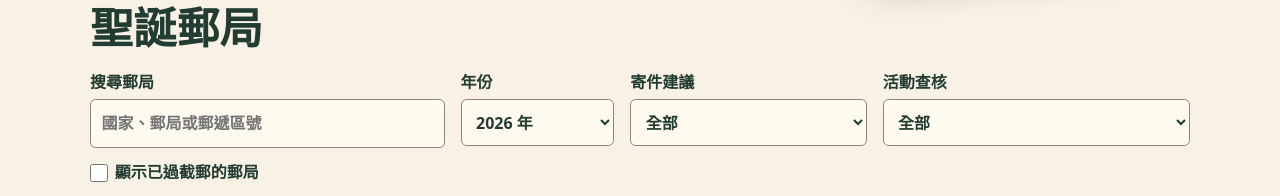
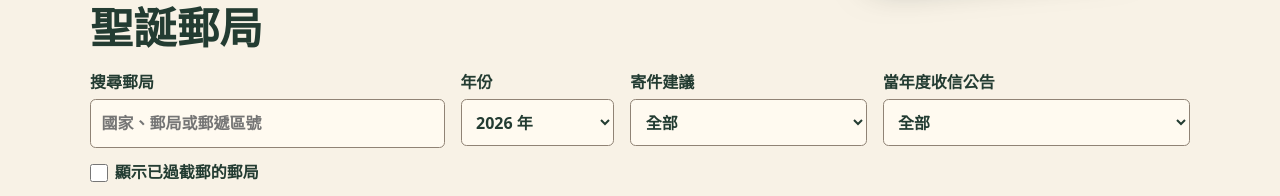
Before and after one commit to zhuya-tw/santas-postal-journey, a plain HTML site: page site/index.html in a window 1280 px wide. Shown: the part 321-517 px from the top of the page. Drawn offline with Linux system fonts and the light colour scheme.

Commit message:
Clarify the seasonal mail announcement filter

```diff
--- a/site/index.html
+++ b/site/index.html
@@ -32,7 +32,7 @@
 <label>搜尋郵局<input id="search" type="search" placeholder="國家、郵局或郵遞區號"></label>
 <label>年份<select id="year"></select></label>
 <label>寄件建議<select id="shipping"><option value="">全部</option><option value="recommended">適合從台灣寄</option><option value="check">先確認寄件條件</option><option value="restricted">有限制或建議暫緩</option></select></label>
-<label>活動查核<select id="activity"><option value="">全部</option><option value="announced">有當年度活動公告</option><option value="address">有地址或一般規則，年度未確認</option><option value="pending">活動或現行地址待確認</option></select></label>
+<label>當年度收信公告<select id="activity"><option value="">全部</option><option value="announced">有當年度公告</option><option value="address">有地址或一般收信規則</option><option value="pending">收信活動或地址待確認</option></select></label>
 </div>
 <div class="cutoff-options">
 <label><input id="show-expired" type="checkbox" aria-controls="cards">顯示已過截郵的郵局</label>
```
